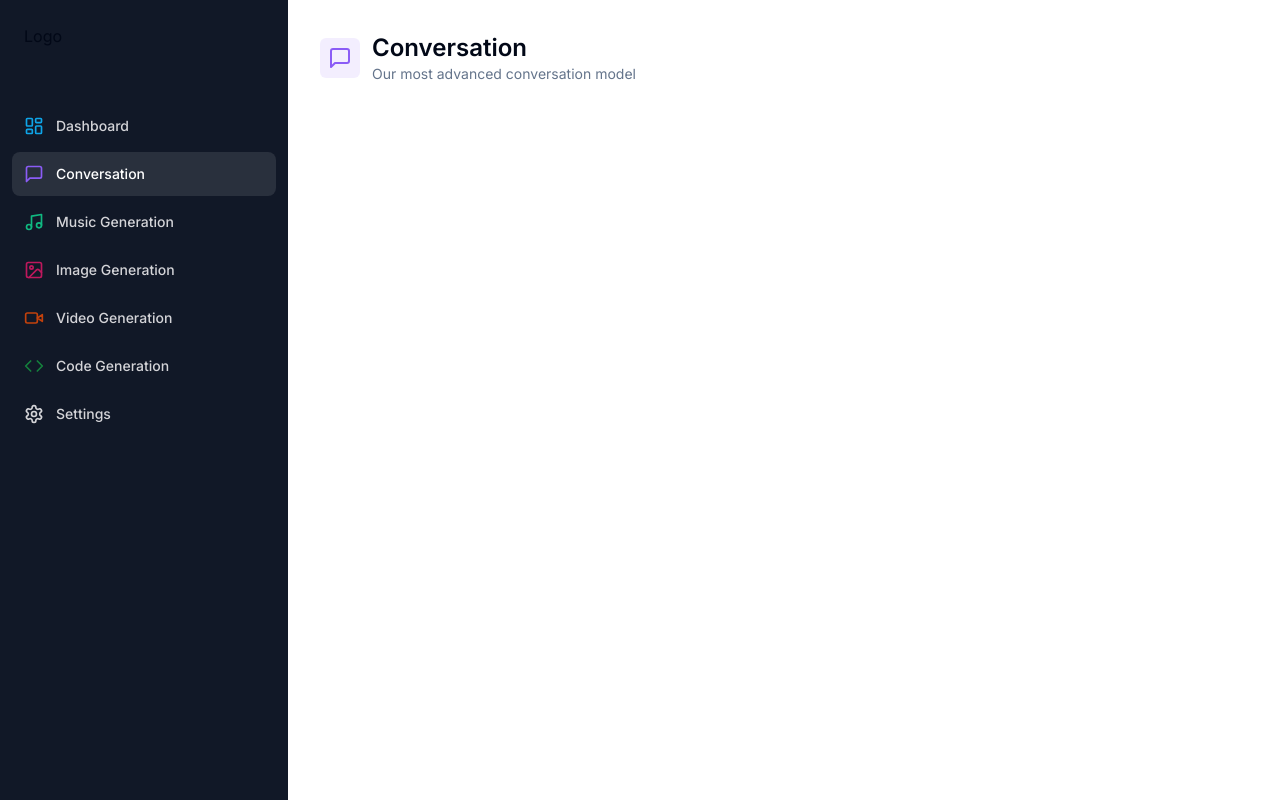
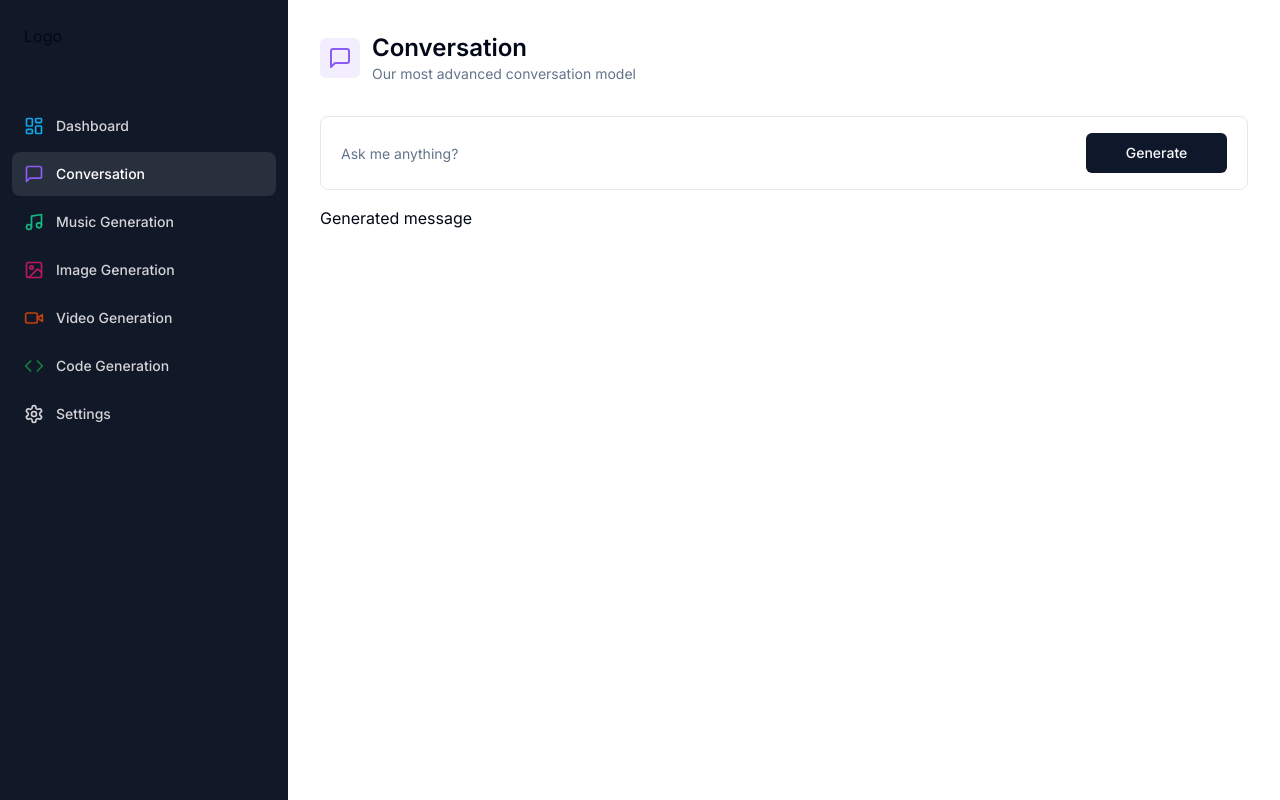
Before and after one commit to Abdulhameed735/ai-platform, a Next.js app: page /conversation in a window 1280 px wide. Built offline with nearby package versions, Linux system fonts and the light colour scheme.

Commit message:
conversation route form created

```diff
--- a/src/app/(dashboard)/(routes)/conversation/page.tsx
+++ b/src/app/(dashboard)/(routes)/conversation/page.tsx
@@ -5,7 +5,10 @@
 import { zodResolver } from "@hookform/resolvers/zod";
 import { formSchema } from "./schema";
 import DashboardHeader from "@/components/DashboardHeader";
+import { Form, FormItem, FormControl, FormField } from "@/components/ui/form";
+import { Input } from "@/components/ui/input";
 import { MessageSquareIcon } from "lucide-react";
+import { Button } from "@/components/ui/button";
 
 const ConversationPage = () => {
   const form = useForm<z.infer<typeof formSchema>>({
@@ -31,7 +34,40 @@
         bgColor="bg-violet-500/10"
       />
 
-      <div className="px-4 lg:px-8"></div>
+      <div className="px-4 lg:px-8">
+        <div>
+          <Form {...form}>
+            <form
+              className="rounded-lg border w-full p-4 px-3 md:px-5 focus-within:shadow-sm grid grid-cols-12 gap-2"
+              onSubmit={form.handleSubmit(onSubmit)}
+            >
+              <FormField
+                name="prompt"
+                render={({ field }) => (
+                  <FormItem className="col-span-12 lg:col-span-10">
+                    <FormControl className="m-0 p-0">
+                      <Input
+                        className="border-0 outline-none focus-visibe:ring-0 focus-visible:ring-transparent"
+                        disabled={isLoading}
+                        placeholder="Ask me anything?"
+                        {...field}
+                      />
+                    </FormControl>
+                  </FormItem>
+                )}
+              />
+              <Button
+                className="col-span-12 lg:col-span-2 w-full"
+                disabled={isLoading}
+              >
+                Generate
+              </Button>
+            </form>
+          </Form>
+        </div>
+
+        <div className="space-y-4 mt-4 ">Generated message</div>
+      </div>
     </div>
   );
 };
--- /dev/null
+++ b/src/components/ui/input.tsx
@@ -0,0 +1,25 @@
+import * as React from "react"
+
+import { cn } from "@/lib/utils"
+
+export interface InputProps
+  extends React.InputHTMLAttributes<HTMLInputElement> {}
+
+const Input = React.forwardRef<HTMLInputElement, InputProps>(
+  ({ className, type, ...props }, ref) => {
+    return (
+      <input
+        type={type}
+        className={cn(
+          "flex h-10 w-full rounded-md border border-input bg-background px-3 py-2 text-sm ring-offset-background file:border-0 file:bg-transparent file:text-sm file:font-medium placeholder:text-muted-foreground focus-visible:outline-none focus-visible:ring-2 focus-visible:ring-ring focus-visible:ring-offset-2 disabled:cursor-not-allowed disabled:opacity-50",
+          className
+        )}
+        ref={ref}
+        {...props}
+      />
+    )
+  }
+)
+Input.displayName = "Input"
+
+export { Input }
```
